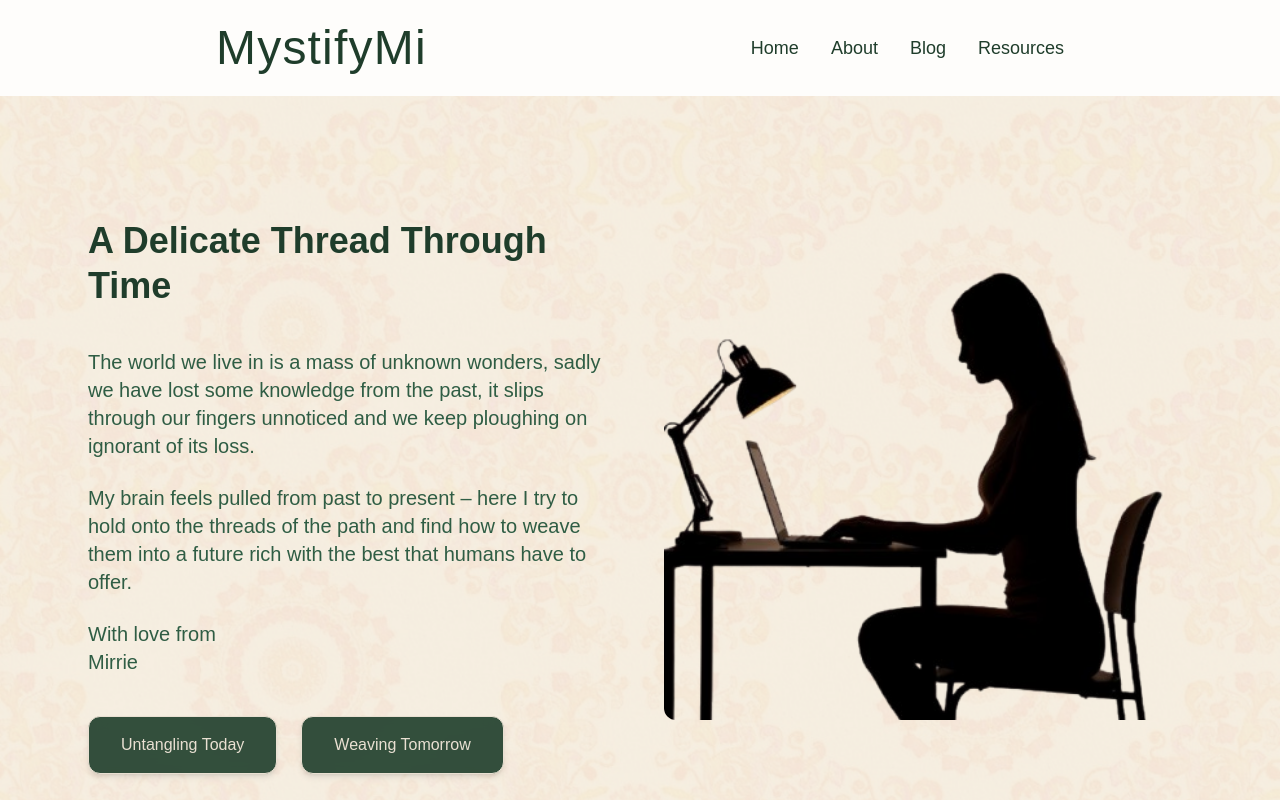
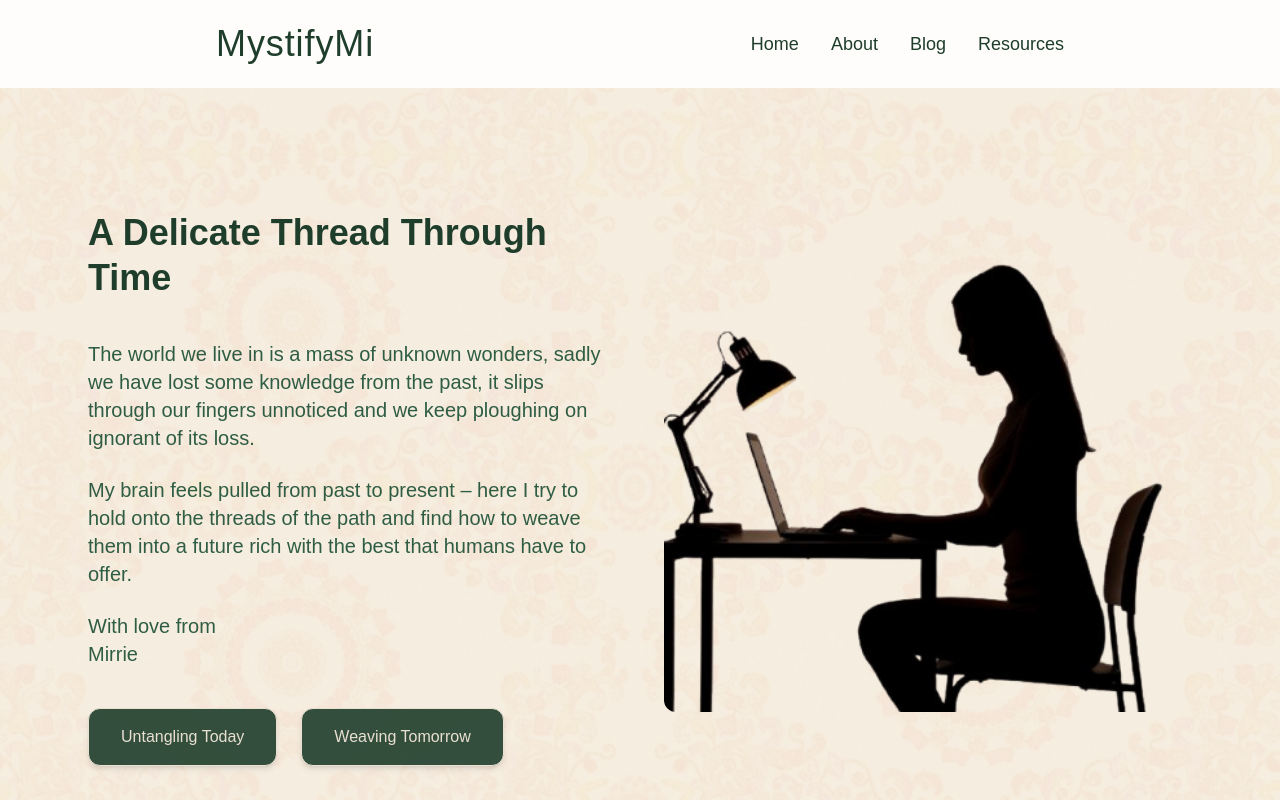
Before and after one commit to thriveuniverse/mystifymi, a Next.js app: page / in a window 1280 px wide. Shown: the top 800 px of the page. Built offline with nearby package versions, Linux system fonts and the light colour scheme; a web font is replaced by a local one.

Commit message:
changed font size

```diff
--- a/app/layout.tsx
+++ b/app/layout.tsx
@@ -45,7 +45,7 @@ export default function RootLayout({
           <nav className="max-w-4xl mx-auto p-6 flex justify-between items-center">
             <Link
   href="/"
-  className="text-5xl font-normal tracking-wide"
+  className="text-4xl font-normal tracking-wide"
   style={{ fontFamily: "var(--font-signature)" }}
 >
   MystifyMi
```
